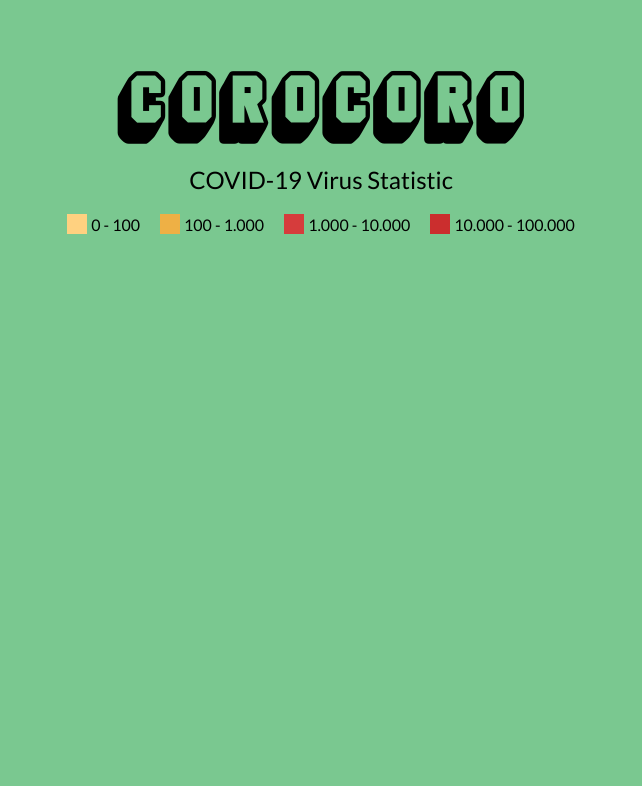
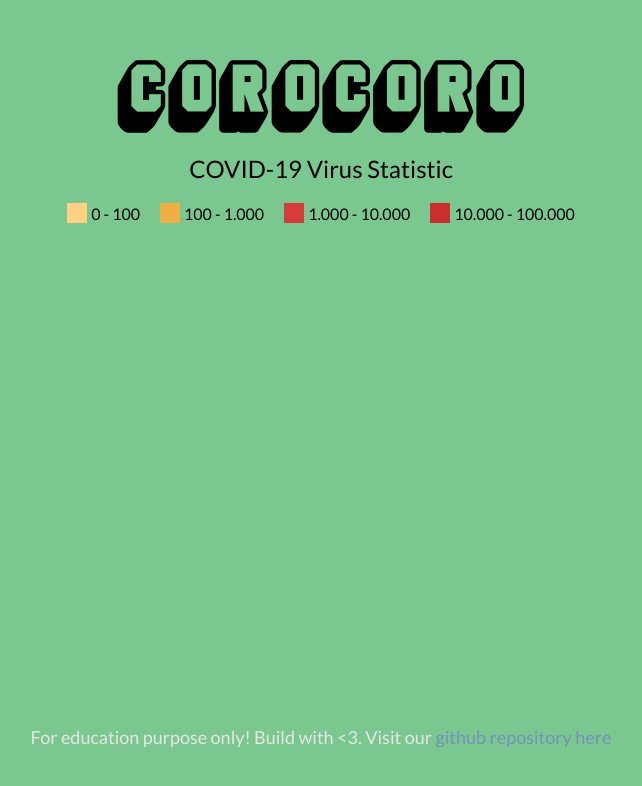
Before and after one commit to heryvandoro/corocoro, a plain HTML site: page index.html in a window 1280 px wide. Shown: the whole page, without its empty margins (319-961 px from the left). Drawn offline with nearby package versions, Linux system fonts and the light colour scheme; no server answers.

Commit message:
add copyright

```diff
--- a/css/style.css
+++ b/css/style.css
@@ -13,6 +13,10 @@ body {
     align-items: center;
     height: 100vh;
     font-family: 'Lato', sans-serif;
+}
+a {
+    text-decoration: none;
+    color: #7590bd;
 }
 #title {
 	font-family: 'DeepShadow', sans-serif;
@@ -71,3 +75,7 @@ body {
     margin-top: 6px;
     font-size: 12px;
 }
+.copyright {
+    color: #e6e6e6;
+    font-size: 18px;
+}
--- a/index.html
+++ b/index.html
@@ -17,6 +17,9 @@
         <div id="legends">
         </div>
         <div id="map"></div>
+        <div class="copyright">
+            For education purpose only! Build with <3. Visit our <a href="https://github.com/heryvandoro/corocoro" target="_blank">github repository here</a>
+        </div>
         <script src="https://d3js.org/d3.v5.min.js"></script>
         <script src="js/utils.js"></script>
         <script src="js/app.js"></script>
```
